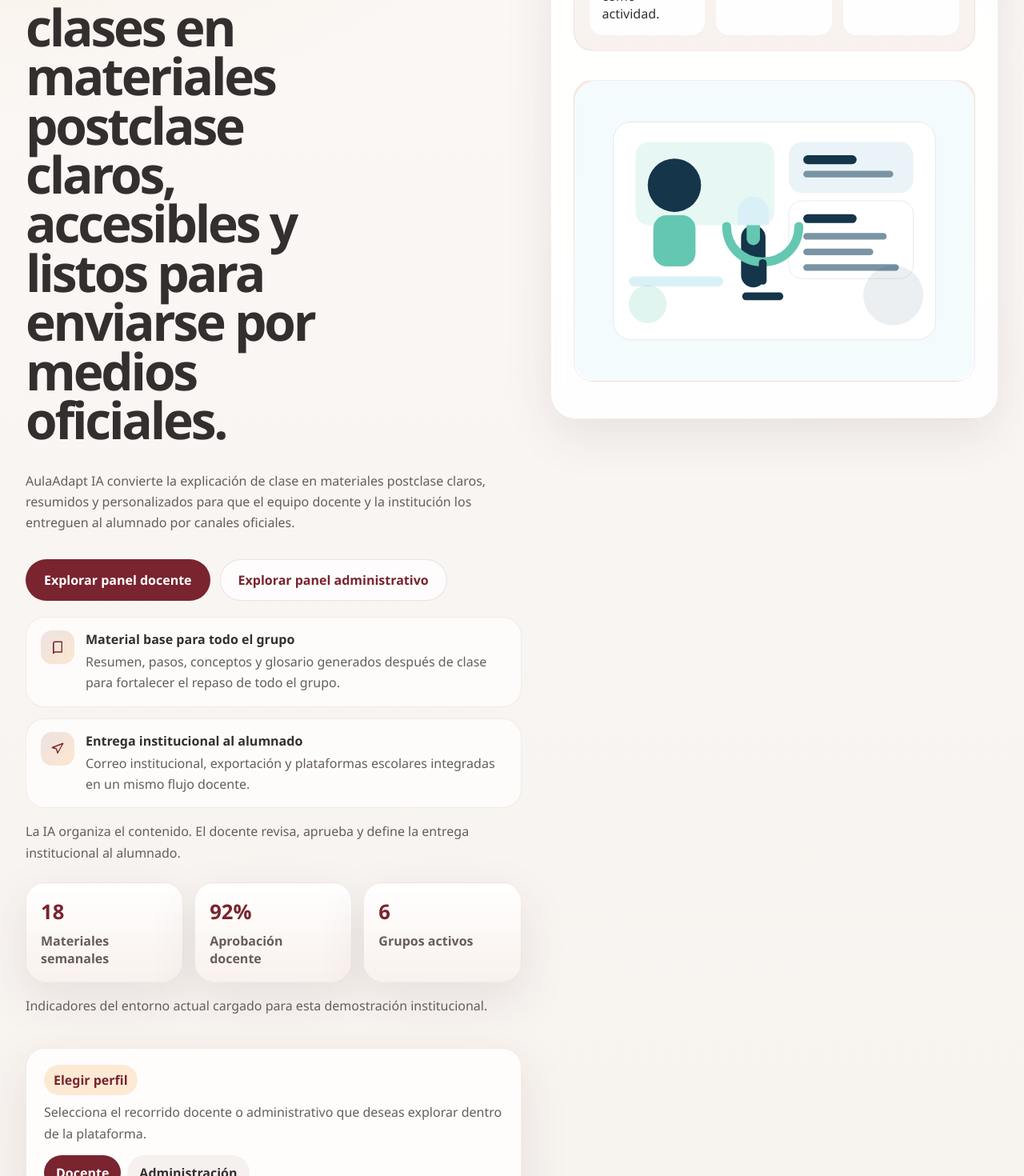
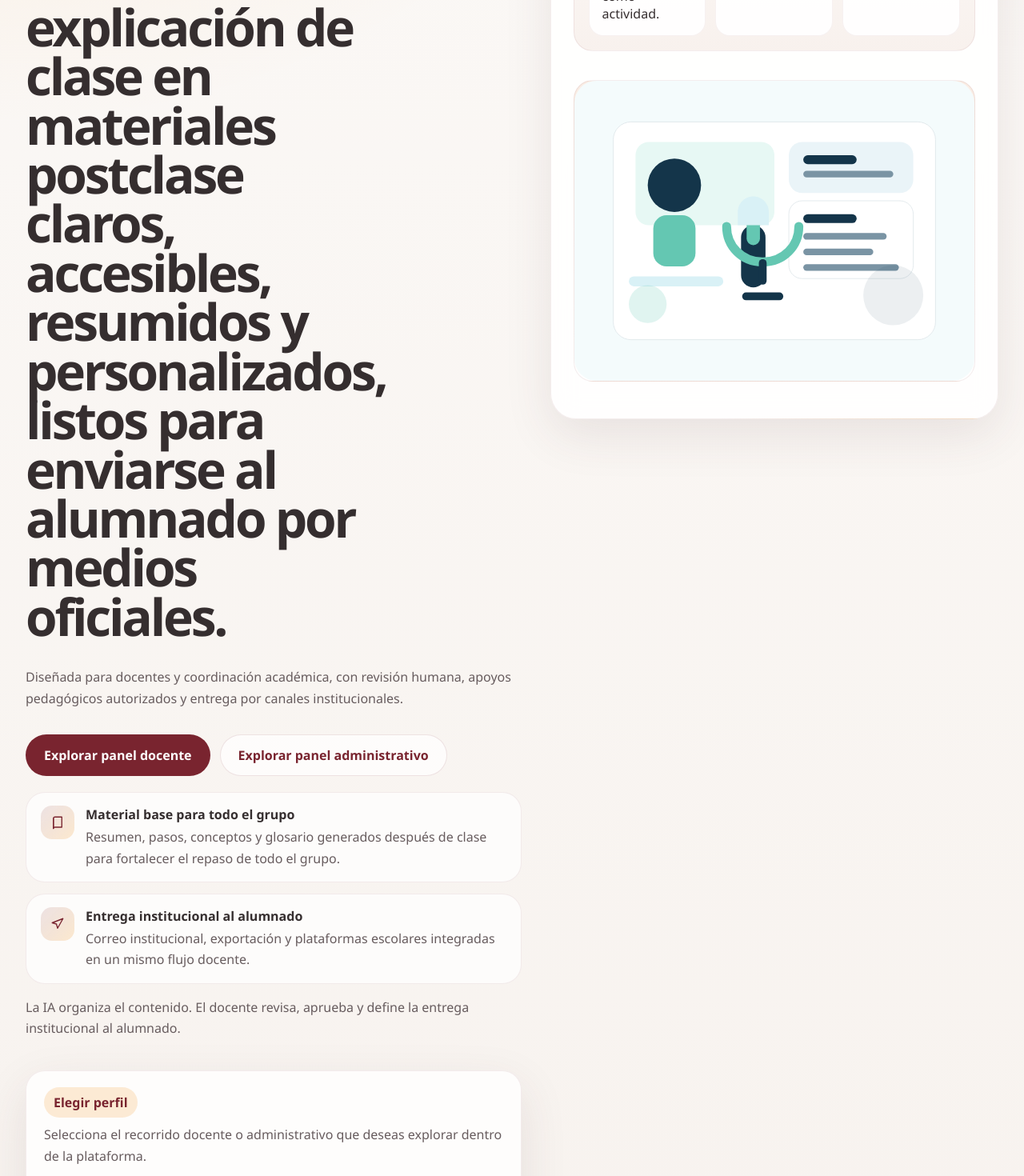
Before and after one commit to jmfgmariano-boop/aulaadapt-ia, a Next.js app in the folder apps/web/: page / in a window 1280 px wide. Shown: the part 850-2320 px from the top of the page at 80% size. Built offline with nearby package versions, Linux system fonts and the light colour scheme.

Commit message:
Update homepage copy and remove demo metrics

```diff
--- a/apps/web/app/page.tsx
+++ b/apps/web/app/page.tsx
@@ -79,15 +79,6 @@
           <p className="helper-copy">
             La IA organiza el contenido. El docente revisa, aprueba y define la entrega institucional al alumnado.
           </p>
-          <div className="hero-metrics">
-            {demoLanding.metrics.map((metric) => (
-              <article key={metric.label} className="hero-metric-card">
-                <strong>{metric.value}</strong>
-                <span>{metric.label}</span>
-              </article>
-            ))}
-          </div>
-          <p className="helper-copy">Indicadores del entorno actual cargado para esta demostración institucional.</p>
           <section className="profile-selector-card">
             <div className="profile-selector-copy">
               <span>Elegir perfil</span>
--- a/apps/web/lib/demo.ts
+++ b/apps/web/lib/demo.ts
@@ -48,9 +48,9 @@
 export const demoLanding = {
   kicker: "IA postclase para educación media superior",
   title:
-    "Plataforma de apoyo docente e institucional para transformar clases en materiales postclase claros, accesibles y listos para enviarse por medios oficiales.",
+    "Plataforma de apoyo docente e institucional que transforma la explicación de clase en materiales postclase claros, accesibles, resumidos y personalizados, listos para enviarse al alumnado por medios oficiales.",
   description:
-    "AulaAdapt IA convierte la explicación de clase en materiales postclase claros, resumidos y personalizados para que el equipo docente y la institución los entreguen al alumnado por canales oficiales.",
+    "Diseñada para docentes y coordinación académica, con revisión humana, apoyos pedagógicos autorizados y entrega por canales institucionales.",
   primaryCta: {
     href: "/docente/nueva-clase",
     label: "Explorar panel docente"
```
